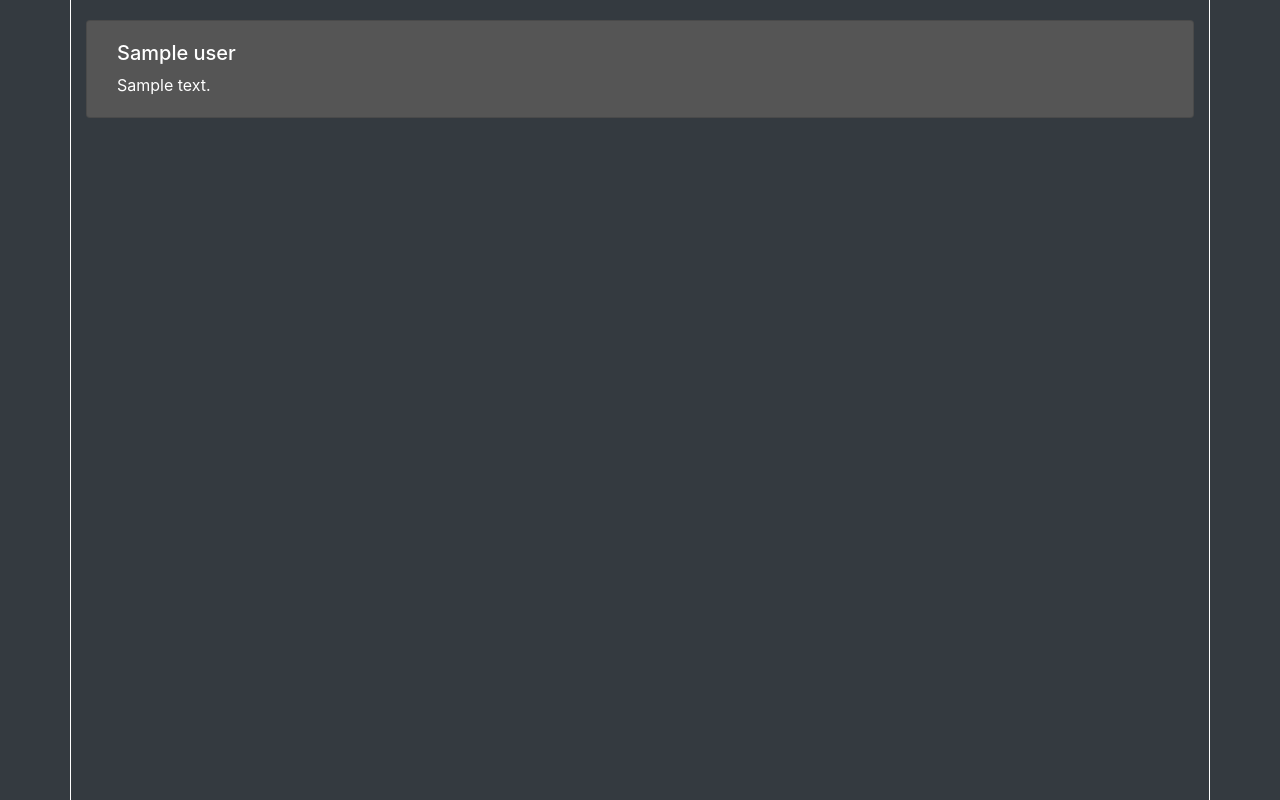
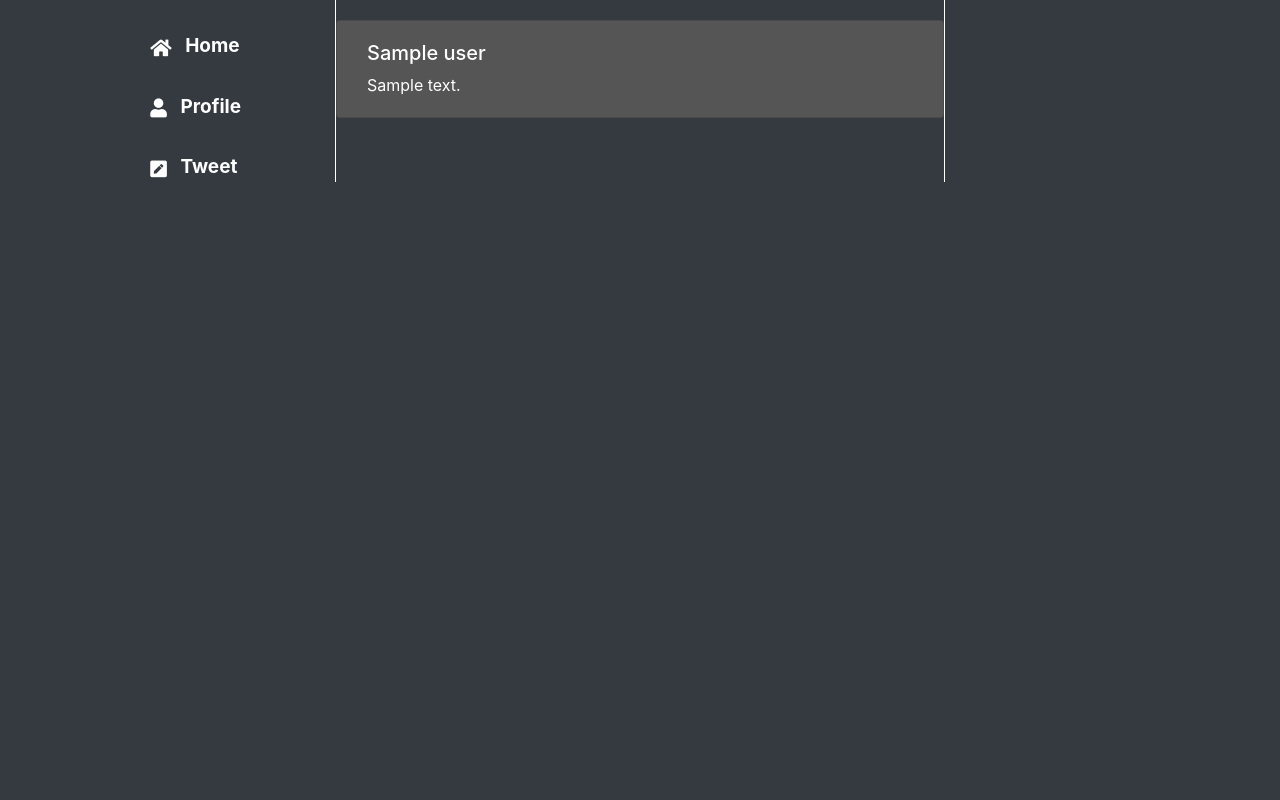
Before and after one commit to nicholasbus/twitterclone, a Node server app: template app/views/all.ejs in a window 1280 px wide. Shown: the part 56-856 px from the top of the page. After the commit the page ends 238 px from the top, so only its background shows below. Run offline with Node 20, Linux system fonts and the light colour scheme; the template is opened without the code that fills it: most values are stand-ins (such as "Sample title", 1, 10 or a date in 2020).

Commit message:
re-did all tweets page layout and added some styles and links to it

```diff
--- a/app/public/css/main.css
+++ b/app/public/css/main.css
@@ -14,8 +14,34 @@
     border-left: 1px solid white ;
 
 
+
 }
 
+i {
+    float: left;
+    margin-top: 0.35rem;
+}
+
+.left-links {
+    display: block;
+    padding-right: 4rem;
+
+    margin-top: 2rem;
+
+    font-size: 19px;
+
+    font-weight: 700;
+
+    color: #fff;
+}
+
+.left-links:hover {
+    text-decoration: none;
+}
+
+.left-buttons {
+    float: right;
+}
 
 .tweet {
     background-color: #555 !important;
--- a/app/views/all.ejs
+++ b/app/views/all.ejs
@@ -1,6 +1,20 @@
 <%- include('./partials/header') %>
 <%- include('./partials/nav') %>
-<div class="container bg-dark" id="main-all-tweets">
+
+<div class="container-fluid">
+    <div class="row">
+        <div class="col">
+            <div class="left-buttons">
+                <a href="" class="left-links"><i class="fas fa-home"></i>&nbsp;&nbsp;&nbsp;Home</a>
+                <a href="" class="left-links"><i class="fas fa-user"></i>&nbsp;&nbsp;&nbsp;Profile</a>
+                <a href="" class="left-links"><i class="fas fa-pen-square"></i>&nbsp;&nbsp;&nbsp;Tweet</a>
+            </div>
+        </div>
+        <div class="col-6">
+
+
+
+            <div class="bg-dark" id="main-all-tweets">
 
 
                 <% docs.reverse().forEach(tweet => { %>
@@ -13,5 +27,11 @@
                 <% }); %>
 
             </div>
+        </div>
+        <div class="col"></div>
+    </div>
+</div>
+
+
 
 <%- include('./partials/footer') %>
--- a/app/views/partials/header.ejs
+++ b/app/views/partials/header.ejs
@@ -6,6 +6,6 @@
     <title>Index</title>
     <link rel="stylesheet" href="/css/main.css" type="text/css">
     <link rel="stylesheet" href="https://stackpath.bootstrapcdn.com/bootstrap/4.3.1/css/bootstrap.min.css" integrity="sha384-ggOyR0iXCbMQv3Xipma34MD+dH/1fQ784/j6cY/iJTQUOhcWr7x9JvoRxT2MZw1T" crossorigin="anonymous">
-
+    <link rel="stylesheet" href="https://use.fontawesome.com/releases/v5.15.1/css/all.css" integrity="sha384-vp86vTRFVJgpjF9jiIGPEEqYqlDwgyBgEF109VFjmqGmIY/Y4HV4d3Gp2irVfcrp" crossorigin="anonymous">
 </head>
 <body class="bg-dark">
```
Lines whose indentation alone changed are shown as unchanged.
